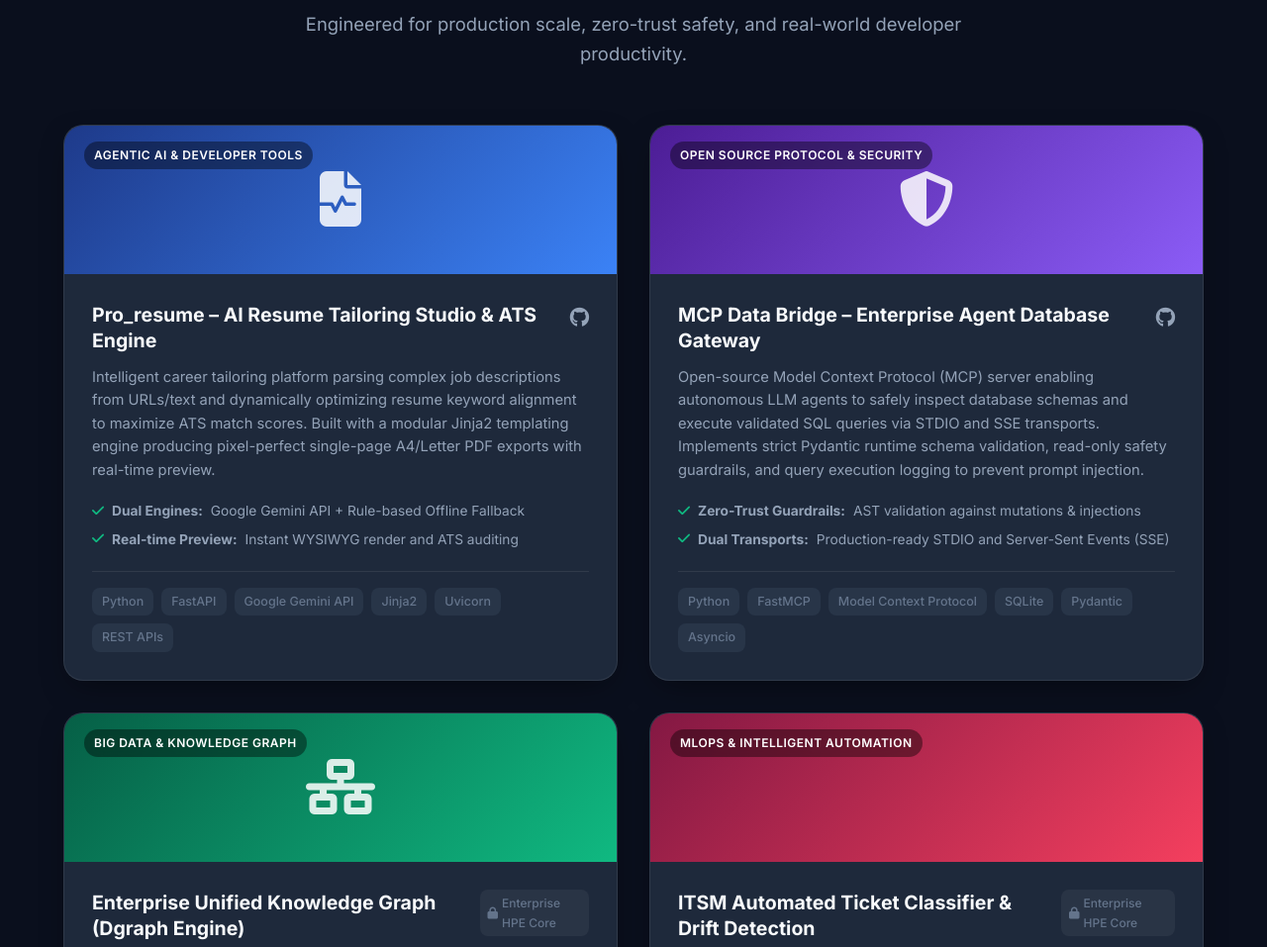
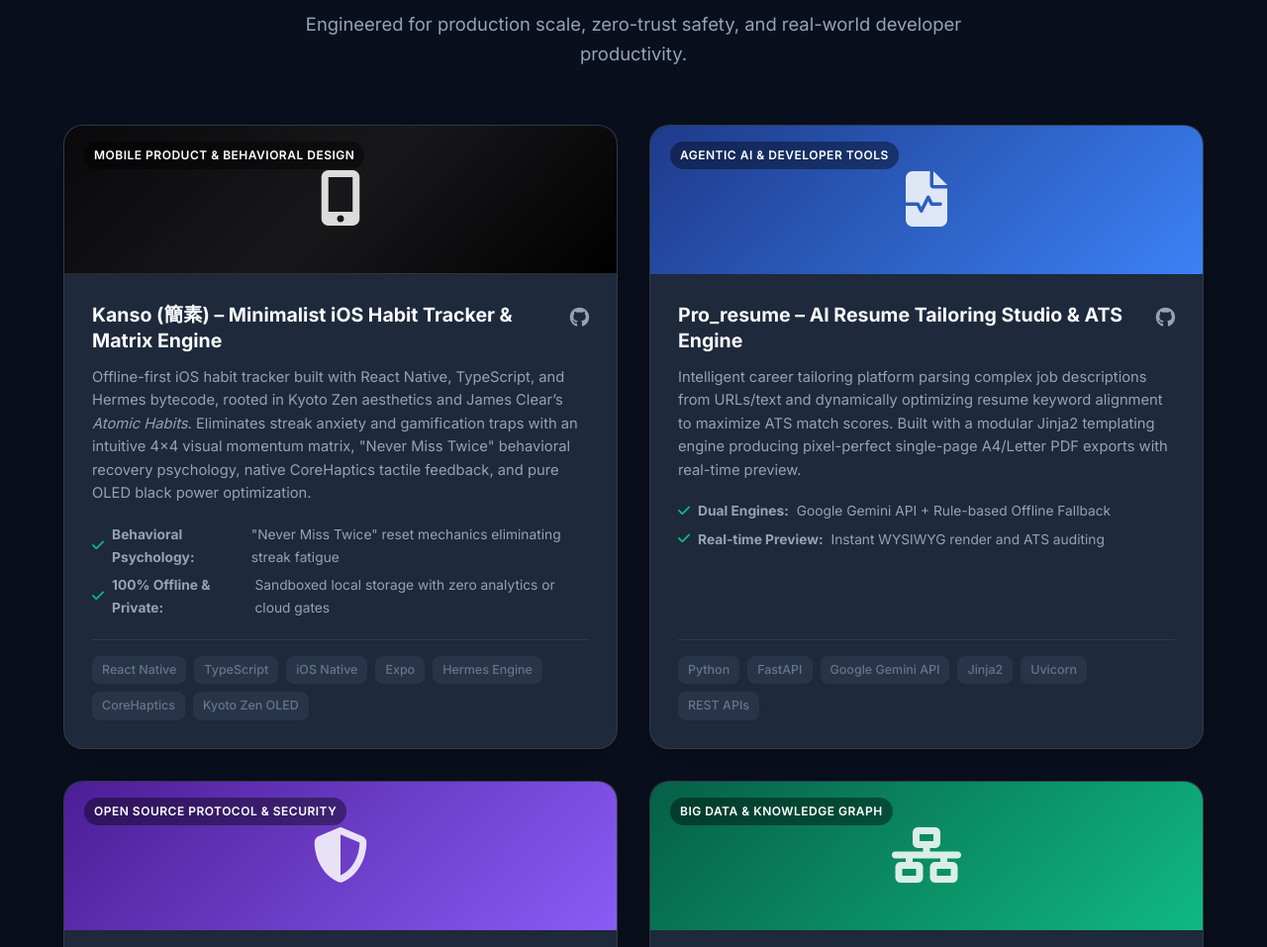
Before and after one commit to NithinPathikonda/NithinPathikonda.github.io, a plain HTML site: page index.html in a window 1280 px wide. Shown: the part 4565-5522 px from the top of the page at 99% size. Drawn offline with Linux system fonts and the light colour scheme.

Commit message:
feat: add Kanso (簡素) iOS Habit Tracker to featured projects

```diff
--- a/css/style.css
+++ b/css/style.css
@@ -988,6 +988,7 @@ ul {
 .banner-2 { background: linear-gradient(135deg, #4c1d95 0%, #8b5cf6 100%); }
 .banner-3 { background: linear-gradient(135deg, #065f46 0%, #10b981 100%); }
 .banner-4 { background: linear-gradient(135deg, #831843 0%, #f43f5e 100%); }
+.banner-kanso { background: linear-gradient(135deg, #09090b 0%, #18181b 50%, #000000 100%); border-bottom: 1px solid rgba(255, 255, 255, 0.12); }
 
 .project-category-badge {
   position: absolute;
--- a/index.html
+++ b/index.html
@@ -503,7 +503,41 @@
       </div>
 
       <div class="projects-grid">
-        <!-- Project 1 -->
+        <!-- Project 1: Kanso (簡素) -->
+        <div class="project-card">
+          <div class="project-image-banner banner-kanso">
+            <div class="project-category-badge">Mobile Product &amp; Behavioral Design</div>
+            <div class="project-icon-large"><i class="fa-solid fa-mobile-screen-button"></i></div>
+          </div>
+          <div class="project-content">
+            <div class="project-header">
+              <h3 class="project-title">Kanso (簡素) – Minimalist iOS Habit Tracker &amp; Matrix Engine</h3>
+              <div class="project-links">
+                <a href="https://github.com/NithinPathikonda/kanso" target="_blank" rel="noopener" class="icon-link" title="Source Code">
+                  <i class="fa-brands fa-github"></i>
+                </a>
+              </div>
+            </div>
+            <p class="project-description">
+              Offline-first iOS habit tracker built with React Native, TypeScript, and Hermes bytecode, rooted in Kyoto Zen aesthetics and James Clear’s <em>Atomic Habits</em>. Eliminates streak anxiety and gamification traps with an intuitive 4x4 visual momentum matrix, "Never Miss Twice" behavioral recovery psychology, native CoreHaptics tactile feedback, and pure OLED black power optimization.
+            </p>
+            <div class="project-highlights">
+              <div><i class="fa-solid fa-check text-green"></i> <strong>Behavioral Psychology:</strong> "Never Miss Twice" reset mechanics eliminating streak fatigue</div>
+              <div><i class="fa-solid fa-check text-green"></i> <strong>100% Offline &amp; Private:</strong> Sandboxed local storage with zero analytics or cloud gates</div>
+            </div>
+            <div class="project-tags">
+              <span>React Native</span>
+              <span>TypeScript</span>
+              <span>iOS Native</span>
+              <span>Expo</span>
+              <span>Hermes Engine</span>
+              <span>CoreHaptics</span>
+              <span>Kyoto Zen OLED</span>
+            </div>
+          </div>
+        </div>
+
+        <!-- Project 2 -->
         <div class="project-card">
           <div class="project-image-banner banner-1">
             <div class="project-category-badge">Agentic AI &amp; Developer Tools</div>
```
